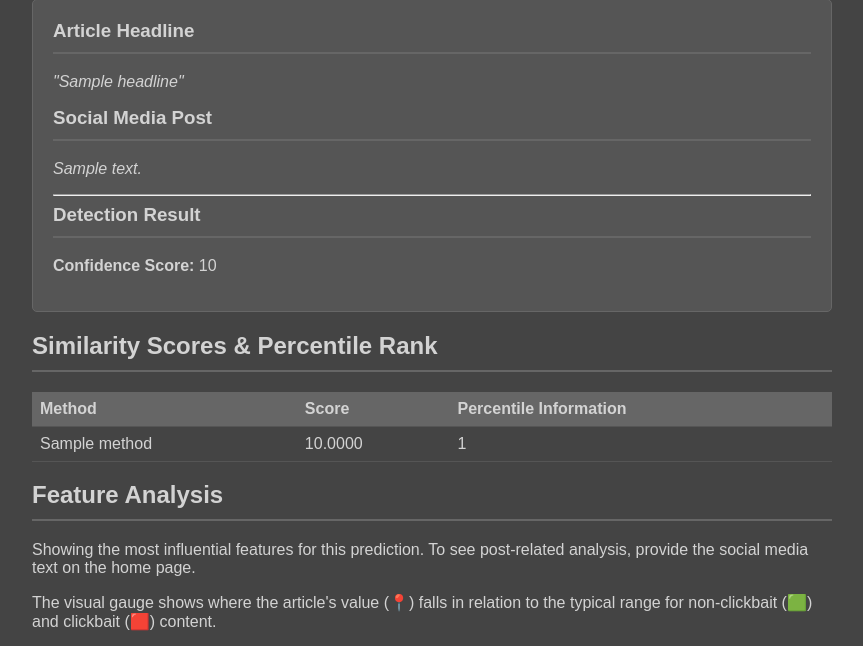
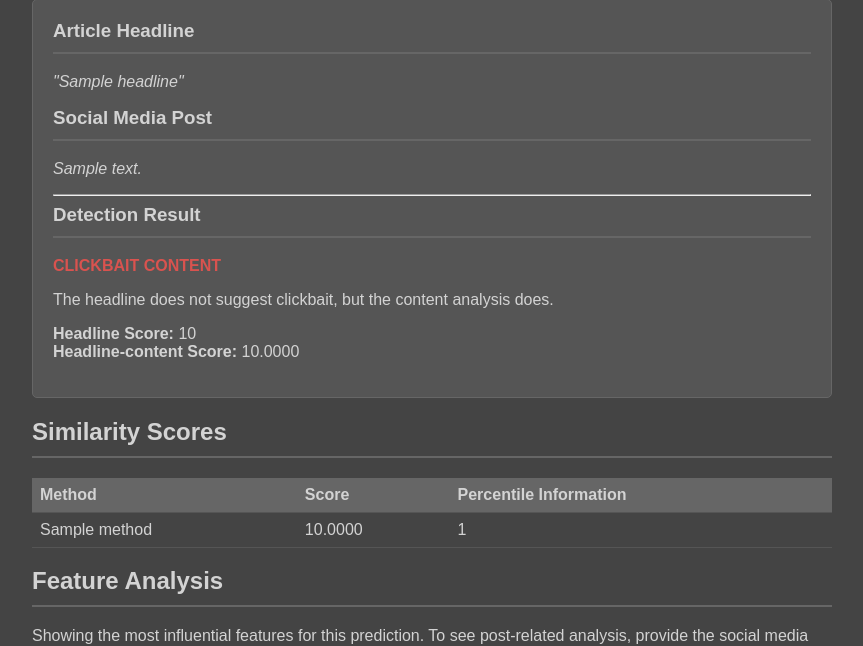
Before and after one commit to damian234527/MasterProject, a Flask app: template templates/results.html in a window 1280 px wide. Shown: the part 149-795 px from the top of the page, without its empty margins (208-1071 px from the left). Run offline with Flask 3, Linux system fonts and the light colour scheme; the template is opened without the code that fills it: most values are stand-ins (such as "Sample title", 1, 10 or a date in 2020); parts of the project's set-up code (start-up, migrations or seed data) failed here and were passed over.

Commit message:
Web app display changes

```diff
--- a/app.py
+++ b/app.py
@@ -144,14 +144,17 @@ def analyze():
         else:
             filtered_explanations = explanations
 
+        similarity_scores = analysis_data["similarity_scores"]
+        clickbait_content_score = similarity_scores.pop("Clickbait Transformer Model", 0.0)
         # Package all data into a final 'results' dictionary for the template.
         results = {
             "url": url,
             "headline": analysis_data["headline"],
             "post_text": post if post_provided else "N/A",
             "post_provided": post_provided,
-            "is_clickbait": "CLICKBAIT" if analysis_data["is_clickbait"] else "NOT CLICKBAIT",
+            "is_headline_clickbait": analysis_data["is_clickbait"],
             "clickbait_score": f"{analysis_data['clickbait_score']:.4f}",
+            "transformer_score": clickbait_content_score,
             "similarity_scores": analysis_data["similarity_scores"],
             "features": analysis_data["features"],
             "explanations": filtered_explanations,
--- a/config.py
+++ b/config.py
@@ -16,10 +16,10 @@ GENERAL_CONFIG = {
 # "roberta-base",
 # Configuration for headline-content deep learning models.
 HEADLINE_CONTENT_CONFIG = {
-    "model_name": "google/bert_uncased_L-2_H-128_A-2",  # Default shared transformer model.
-    "tokenizer_name": "google/bert_uncased_L-2_H-128_A-2",  # Default tokenizer.
+    "model_name": "roberta-base",  # Default shared transformer model.
+    "tokenizer_name": "roberta-base",  # Default tokenizer.
     "model_type": ["standard", "hybrid"],  # Supported model architectures.
-    "model_path_default": ["models/standard/best_model", "models/hybrid/best_model"],  # Default paths to trained models.
+    "model_path_default": ["models/best_roberta_standard/best_model", "models/best_bert_hybrid/best_model"],  # Default paths to trained models.
     "length_max": 512,  # Maximum sequence length for tokenization.
     "batch_size": 2,  # Batch size for training and evaluation.
     "epochs": 8,  # Number of training epochs.
--- a/data/clickbait17/clickbait17_similarity_analysis.py
+++ b/data/clickbait17/clickbait17_similarity_analysis.py
@@ -136,7 +136,7 @@ def analyze_and_store_similarity(
 
 if __name__ == "__main__":
     # Define paths for the script.
-    dataset_csv_path = "models/default/clickbait17_train_features.csv"
+    dataset_csv_path = "models/default/clickbait17_train_features_original.csv"
     output_json_path = "similarity_statistics.json"
     clickbait_threshold = GENERAL_CONFIG.get("clickbait_threshold", 0.5)
 
--- a/results_analysis.py
+++ b/results_analysis.py
@@ -140,6 +140,9 @@ class ExplanationGenerator:
 
         # Find which histogram bin the value falls into.
         bin_index = np.searchsorted(bin_edges, value, side='right')
+
+        if bin_index > len(cumulative_counts):
+            bin_index = len(cumulative_counts)
 
         # Calculate percentile based on the cumulative count of the bin.
         if bin_index == 0:
--- a/templates/results.html
+++ b/templates/results.html
@@ -93,7 +93,7 @@
     <h1>Analysis Results</h1>
     <a href="/">&larr; Analyze Another Article</a>
 
-    <div class="result-box">
+<div class="result-box">
         <h3>Article Headline</h3>
         <p><em>"{{ result.headline }}"</em></p>
 
@@ -102,13 +102,39 @@
         <hr>
 
         <h3>Detection Result</h3>
-        <p class="{% if result.is_clickbait == 'CLICKBAIT' %}clickbait{% else %}not-clickbait{% endif %}">
-            {{ result.is_clickbait }}
+
+        {# Define boolean variables for easier reading #}
+        {% set is_headline_cb = result.is_headline_clickbait %}
+        {% set is_content_cb = result.transformer_score >= 0.5 %}
+
+        {# Headline and content are clickbait #}
+        {% if is_headline_cb and is_content_cb %}
+            <p class="clickbait">CLICKBAIT</p>
+            <p>Both headline and content analysis suggest the article is clickbait.</p>
+
+        {# Only headline is clickbait #}
+        {% elif is_headline_cb and not is_content_cb %}
+            <p class="not-clickbait">CLICKBAIT HEADLINE</p>
+            <p>The headline suggests the article is clickbait, but the content does not.</p>
+
+        {# Only content is clickbait #}
+        {% elif not is_headline_cb and is_content_cb %}
+            <p class="clickbait">CLICKBAIT CONTENT</p>
+            <p>The headline does not suggest clickbait, but the content analysis does.</p>
+
+        {# None is clickbait #}
+        {% else %}
+            <p class="not-clickbait">NOT CLICKBAIT</p>
+            <p>Neither the headline nor the content analysis suggest the article is clickbait.</p>
+        {% endif %}
+
+        <p style="margin-top: 15px;">
+            <strong>Headline Score:</strong> {{ result.clickbait_score }}<br>
+            <strong>Headline-content Score:</strong> {{ "%.4f"|format(result.transformer_score) }}
         </p>
-        <p><strong>Confidence Score:</strong> {{ result.clickbait_score }}</p>
     </div>
 
-    <h2>Similarity Scores & Percentile Rank</h2>
+    <h2>Similarity Scores</h2>
     <table>
         <thead>
             <tr>
```
Also changed, not shown: main.py (+31 -11 lines).
